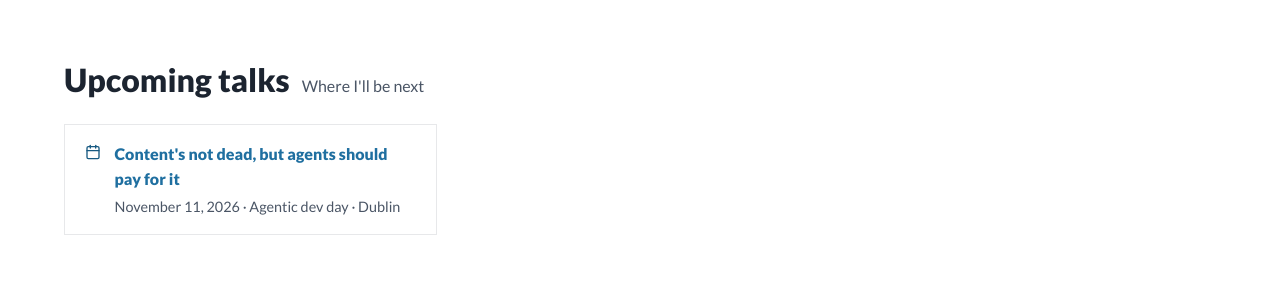
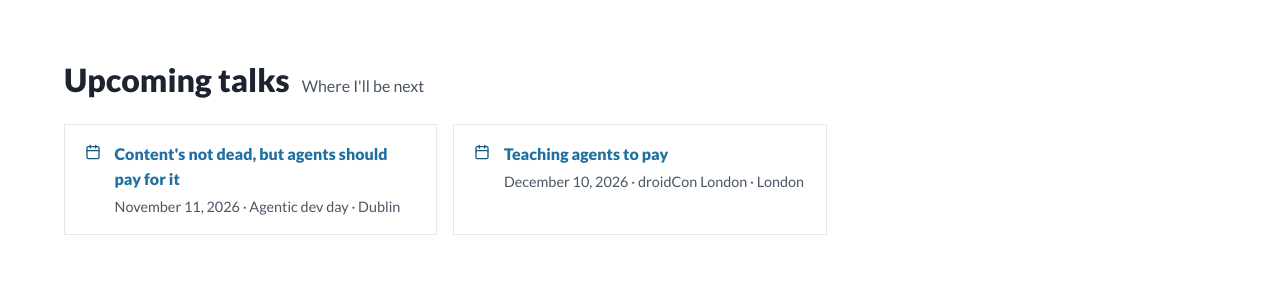
Before and after one commit to bildungsroman/bildungsroman.github.io, a React (Vite) app: page /speaking in a window 1280 px wide. Shown: the part 967-1252 px from the top of the page. Built offline with nearby package versions, Linux system fonts and the light colour scheme.

Commit message:
Update speaking engagements

```diff
--- a/src/data/speaking.js
+++ b/src/data/speaking.js
@@ -12,6 +12,13 @@ export const upcomingTalks = [
     date: "November 11, 2026",
     location: "Dublin",
     url: "https://stripe.events/agenticdevday",
+  },
+  {
+    title: "Teaching agents to pay",
+    event: "droidCon London",
+    date: "December 10, 2026",
+    location: "London",
+    url: "https://london.droidcon.com/",
   },
 ];
 
```
